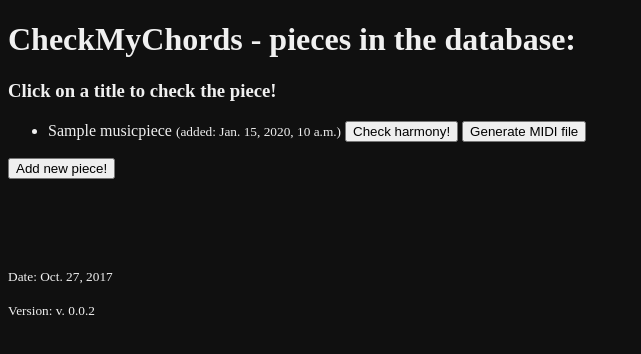
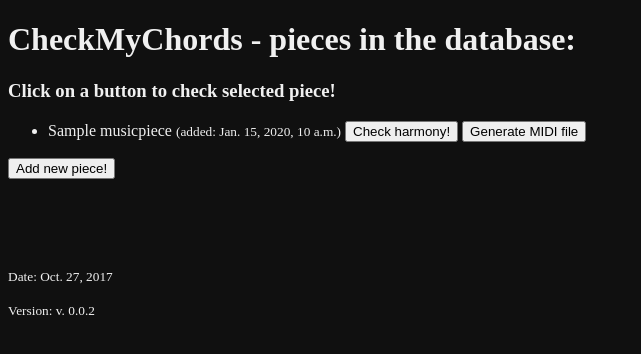
Before and after one commit to Ergaro/CheckMyChords, a Django app: page / in a window 1280 px wide. Shown: the top 354 px of the page, without its empty margins (0-641 px from the left). Run offline with Django 3.2, Linux system fonts and the light colour scheme; tables that the repository leaves empty hold one stand-in row (values such as "Sample post"); parts of the project's set-up code (start-up, migrations or seed data) failed here and were passed over; some libraries are stand-ins or nearby versions.

Commit message:
Tiny template change

```diff
--- a/CMC/CheckMyChords/templates/pieces.html
+++ b/CMC/CheckMyChords/templates/pieces.html
@@ -8,7 +8,7 @@
 
 {% block content %}
 	<h1>CheckMyChords - pieces in the database:</h1>
-	<h3>Click on a title to check the piece!</h3>
+	<h3>Click on a button to check selected piece!</h3>
     <ul>
 	{% for piece in pieces %}
 		<li>
```
